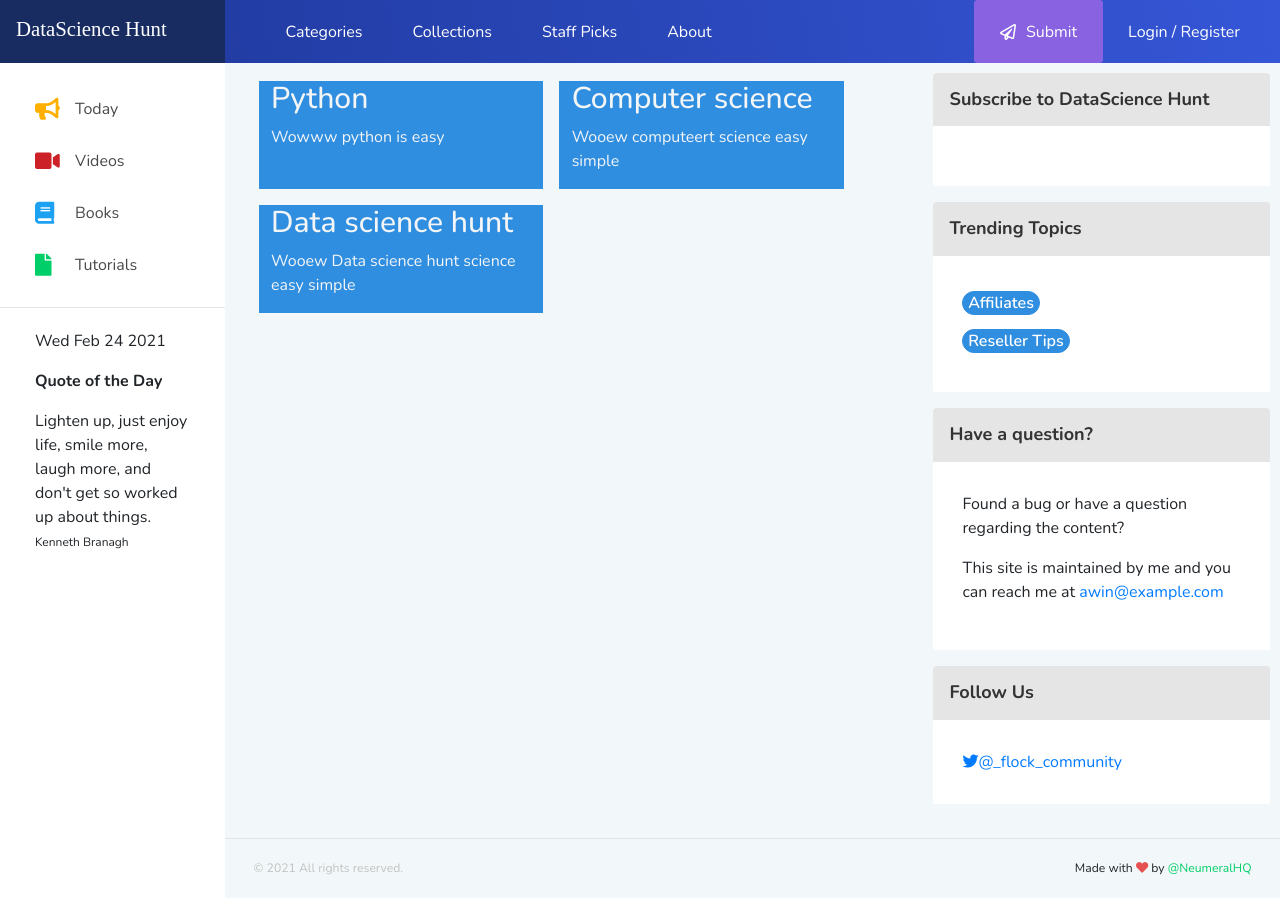
After one commit to neumeral/ds-community, a Django app: page /category/ in a window 1280 px wide. The commit adds this page. Run offline with Django 3.2, Linux system fonts and the light colour scheme; data comes from the database, SQL or seed files in the repository; both versions use the stored data as it was after the commit; some libraries are stand-ins or nearby versions; some web fonts are replaced.

Commit message:
listof category-category function added to view, description field aded to model Category, category html page added

```diff
--- a/listing/models.py
+++ b/listing/models.py
@@ -4,6 +4,7 @@ from django.contrib.auth import get_user_model
 
 class Category(models.Model):
     name = models.CharField(max_length=100)
+    description = models.TextField()
 
     def __str__(self):
         return self.name
--- a/listing/urls.py
+++ b/listing/urls.py
@@ -3,5 +3,8 @@ from . import views
 
 
 urlpatterns = [
-    path('', views.postList, name="post-list")
+    path('', views.postList, name="post-list"),
+
+    # category
+    path('category/', views.category, name='category')
 ]
--- a/listing/views.py
+++ b/listing/views.py
@@ -21,7 +21,11 @@ def postList(request):
 
     return render(request, 'layout.html', {'post':di})
 
+
+
+# CATEGORY
+
 def category(request):
     cat = Category.objects.all()
     context = {'category':cat}
-    return render(request, 'category.html', context)
+    return render(request, 'listing/category.html', context)
--- a/templates/_base.html
+++ b/templates/_base.html
@@ -155,7 +155,7 @@
             <div class="navbar-menu-wrapper d-flex align-items-left">
                 <ul class="navbar-nav navbar-nav-left header-links d-none d-md-none d-lg-flex">
                     <li class="nav-item">
-                        <a href='#' class='nav-link text-lg'>Categories</a>
+                        <a href='{% url "category" %}' class='nav-link text-lg'>Categories</a>
                     </li>
                     <li class="nav-item">
                         <a href='#' class='nav-link'>Collections</a>
--- a/templates/layout.html
+++ b/templates/layout.html
@@ -155,7 +155,7 @@
             <div class="navbar-menu-wrapper d-flex align-items-left">
                 <ul class="navbar-nav navbar-nav-left header-links d-none d-md-none d-lg-flex">
                     <li class="nav-item">
-                        <a href='#' class='nav-link text-lg'>Categories</a>
+                        <a href='{% url "category" %}' class='nav-link text-lg'>Categories</a>
                     </li>
                     <li class="nav-item">
                         <a href='#' class='nav-link'>Collections</a>
--- /dev/null
+++ b/templates/listing/category.html
@@ -0,0 +1,16 @@
+{% extends '_base.html' %}
+
+{% block main %}
+
+<div class="row ml-3">
+    {% for i in category %}
+    <a href="#" class="col-md-5 my-2 mx-2 bg-primary text-light" style="min-height: 100px;">
+    <div>
+        <h2>{{i.name}}</h2>
+        <p>{{i.description}}</p>
+    </div>
+    </a>
+    {% endfor %}
+</div>
+
+{% endblock %}
```
Also changed, not shown: accounts/migrations/0001_initial.py, db.sqlite3, listing/migrations/0001_initial.py.
